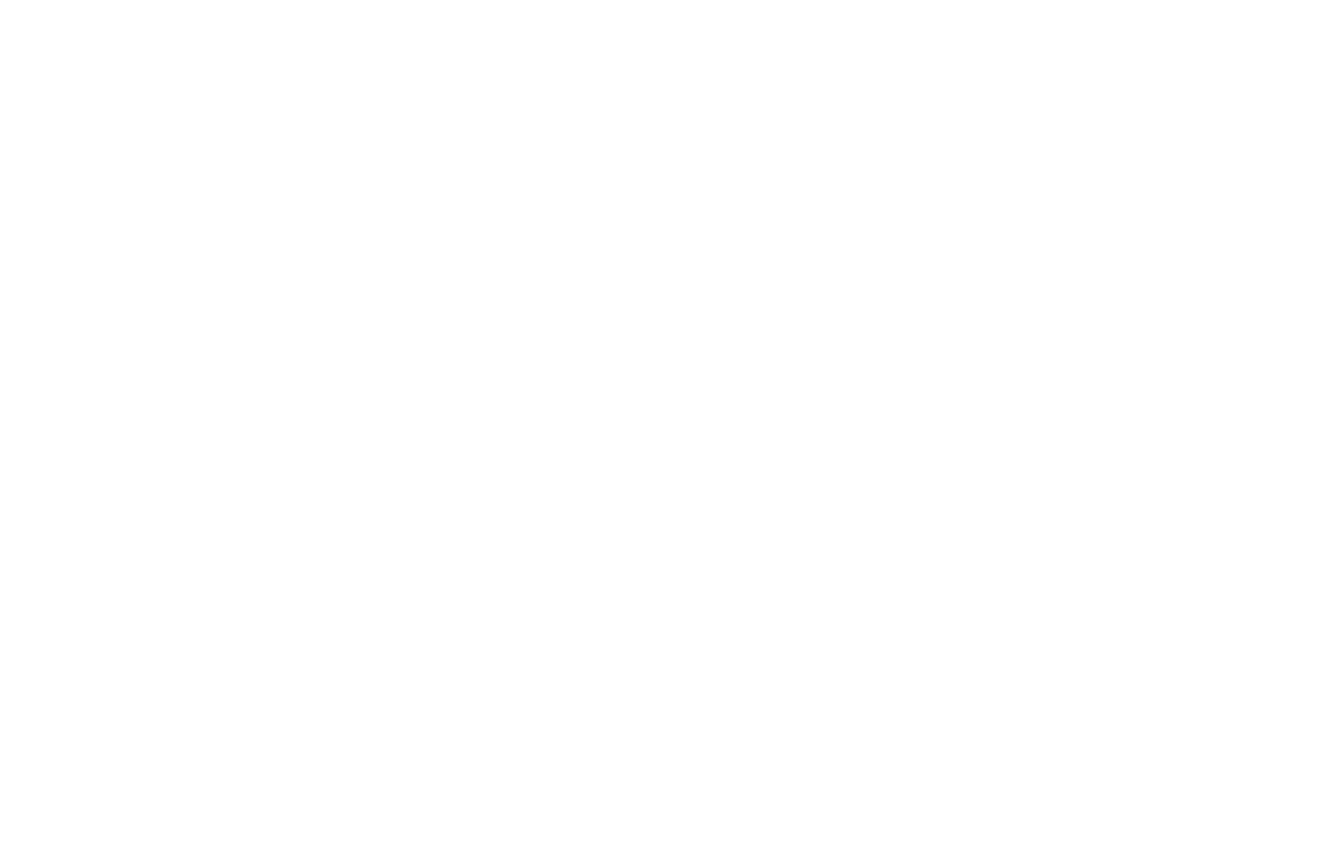
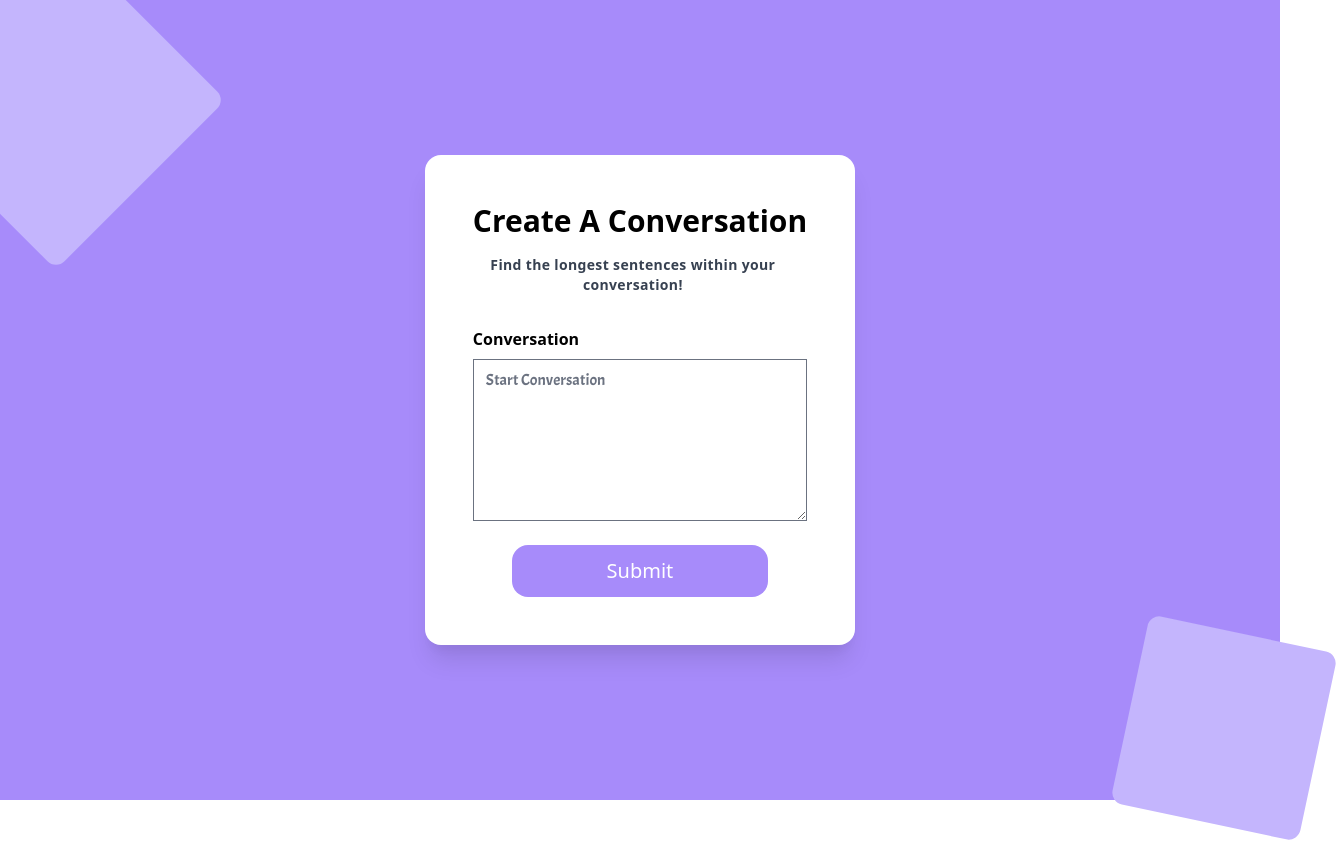
Before and after one commit to NickJocius/flask-react, a React (Create React App) app in the folder client/: page / in a window 1280 px wide. Shown: the whole page, 1338 px wide, since content can reach past the window. Before the commit the page ends 800 px from the top, so only its background shows below. Built offline with nearby package versions, Linux system fonts and the light colour scheme.

Commit message:
added styling, finished backend sentence analysis function

```diff
--- a/client/package.json
+++ b/client/package.json
@@ -2,9 +2,10 @@
   "name": "client",
   "version": "0.1.0",
   "private": true,
-  "proxy": "http://localhost:5000",
+
   "dependencies": {
     "@craco/craco": "^6.4.2",
+    "@tailwindcss/forms": "^0.3.4",
     "@testing-library/jest-dom": "^5.15.1",
     "@testing-library/react": "^11.2.7",
     "@testing-library/user-event": "^12.8.3",
@@ -41,5 +42,6 @@
     "autoprefixer": "^9.8.8",
     "postcss": "^7.0.39",
     "tailwindcss": "npm:@tailwindcss/postcss7-compat@^2.2.17"
-  }
+  },
+  "proxy": "http://127.0.0.1:5000/"
 }
--- a/client/src/App.js
+++ b/client/src/App.js
@@ -1,10 +1,19 @@
-import React from 'react';
+import React, {useState} from 'react';
+import Form from './components/Form';
+import Longest from './components/Longest';
 
 function App() {
+  const [longest, setLongest] = useState([]);
   return (
-    <main className={`container-2xl mx-auto`}>
-
-
+    <main className={`min-h-screen bg-purple-400 flex justify-evenly items-center`}>
+      <div className="absolute w-60 h-60 rounded-xl bg-purple-300 -top-5 -left-16 z-0 transform rotate-45 hidden md:block">
+      </div>
+      <div className="absolute w-48 h-48 rounded-xl bg-purple-300 -bottom-6 -right-10 transform rotate-12 hidden md:block">
+      </div>
+      <Form setLongest={setLongest}/>
+      {longest.length > 0 && (
+        <Longest longest={longest}/>
+      )}
     </main>
   );
 }
--- /dev/null
+++ b/client/src/components/Form.js
@@ -0,0 +1,42 @@
+import React, { useState } from 'react'
+import { sendConvo } from '../services/flaskApi';
+
+const Form = ({setLongest}) => {
+    const [body, setBody] = useState('');
+
+    const handleSubmit = (e) => {
+        e.preventDefault();
+        sendConvo({ body: body })
+            .then(res => setLongest(()=>[...res.sentences]))
+            .catch(err => console.log(err))
+    }
+    return (
+        <div className={`py-12 px-12 bg-white rounded-2xl shadow-xl z-20`}>
+            <div>
+			    <h1 className="text-3xl font-bold text-center mb-4 cursor-pointer">Create A Conversation</h1>
+                <p className="w-80 text-center text-sm mb-8 font-semibold text-gray-700 tracking-wide cursor-pointer">
+                    Find the longest sentences within your conversation!
+                </p>
+		    </div>
+            <form onSubmit={handleSubmit}>
+                <div className="mb-6 flex flex-col">
+                <label htmlFor="body" className={`mr-4 font-bold inline-block mb-2`}>Conversation</label>
+                <textarea
+                    className={`form-textarea font-acme`}
+                    placeholder="Start Conversation"
+                    rows="6"
+                    value={body}
+                    onChange={(e) => setBody(e.target.value)}
+                    required
+                >
+                </textarea>
+                </div>
+                <div className="text-center mt-6">
+                    <button className={`py-3 w-64 text-xl text-white bg-purple-400 rounded-2xl`}>Submit</button>
+                </div>
+            </form>
+        </div>
+    )
+}
+
+export default Form
--- /dev/null
+++ b/client/src/components/Longest.js
@@ -0,0 +1,23 @@
+import React from 'react'
+
+const Longest = ({longest}) => {
+    return (
+        <div className={`py-12 px-12 bg-white rounded-2xl shadow-xl z-20`}>
+            <div>
+			    <h1 className="text-3xl font-bold text-center mb-4 cursor-pointer">Conversation Analysis</h1>
+                <p className="w-80 text-center text-sm mb-8 font-semibold text-gray-700 tracking-wide cursor-pointer">
+                    Your longest sentences are here!
+                </p>
+		    </div>
+            <div className="mb-6 flex flex-col">
+                {longest && (
+                    longest.map((l, i) => (
+                        <p key={i} className={`font-acme`}>{i + 1}: {l}</p>
+                    ))
+                )}
+            </div>
+        </div>
+    )
+}
+
+export default Longest
--- a/client/src/index.css
+++ b/client/src/index.css
@@ -1,3 +1,5 @@
+@import url("https://fonts.googleapis.com/css2?family=Acme&display=swap");
+
 /* ./src/index.css */
 @tailwind base;
 @tailwind components;
--- /dev/null
+++ b/client/src/services/flaskApi.js
@@ -0,0 +1,15 @@
+export const sendConvo = (body) => {
+    try {
+        return fetch("/conversations", {
+            'method': 'POST',
+            headers: {
+                'Content-Type':'application/json'
+            },
+            body:JSON.stringify(body)
+        })
+            .then(res => res.json())
+            .catch(error => console.log(error));
+    } catch (error) {
+        console.log(error);
+    }
+}
--- a/client/tailwind.config.js
+++ b/client/tailwind.config.js
@@ -2,10 +2,17 @@ module.exports = {
   purge: ['./src/**/*.{js,jsx,ts,tsx}', './public/index.html'],
   darkMode: false, // or 'media' or 'class'
   theme: {
+    fontFamily: {
+      'acme': ['Acme', 'sans-serif'],
+    },
     extend: {},
   },
   variants: {
     extend: {},
   },
-  plugins: [],
+  plugins: [
+    require('@tailwindcss/forms')({
+      strategy: 'class',
+    }),
+  ],
 }
```
Also changed, not shown: 2 other files (tests, documents, lock files or other folders).
